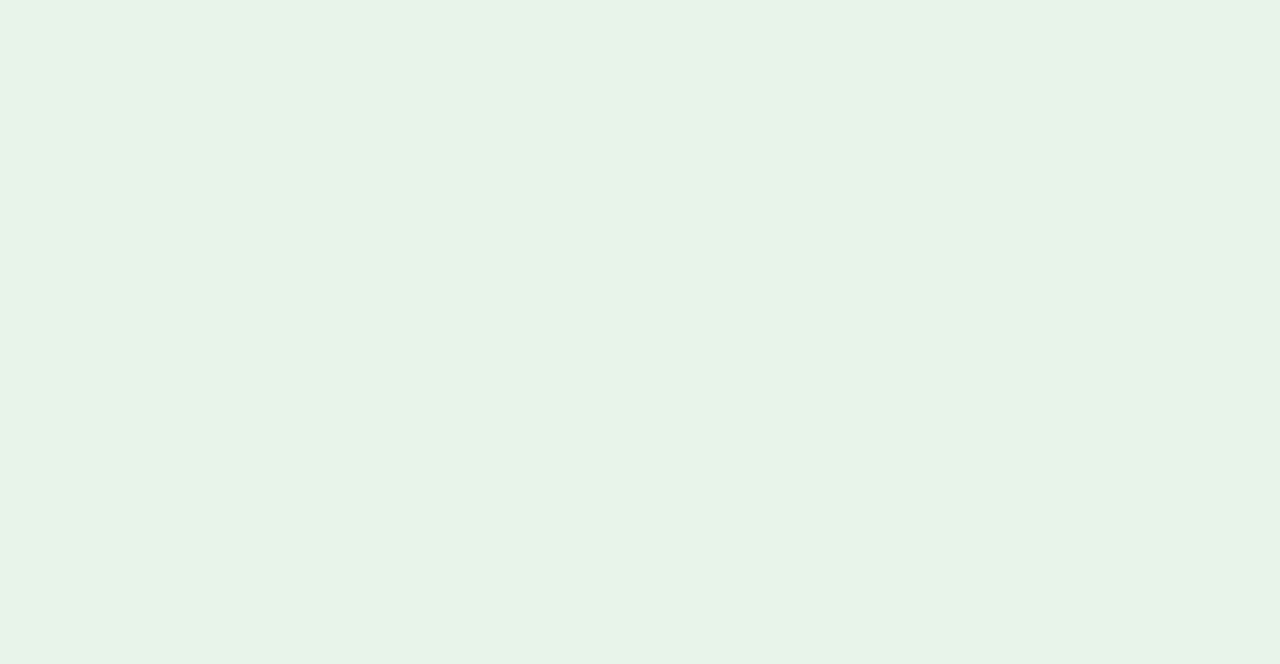
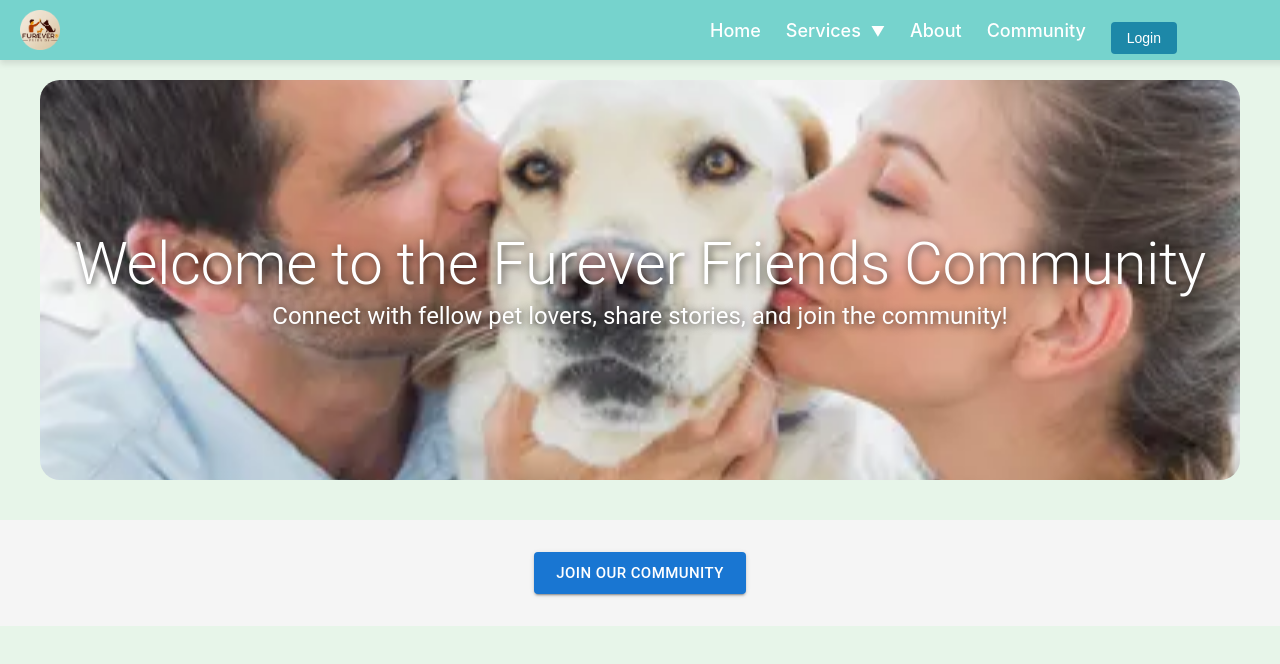
Before and after one commit to Rajat-pandit/myproject, a React (Create React App) app in the folder fureverfriends/: page /community in a window 1280 px wide. Before the commit this address had no page. Shown: the top 664 px of the page. Built offline with nearby package versions, Linux system fonts and the light colour scheme; no server answers.

Commit message:
Landing and navbar for community

```diff
--- a/fureverfriends/src/App.js
+++ b/fureverfriends/src/App.js
@@ -11,6 +11,7 @@ import EmergencyCardForm from "./Components/Services/EmergencyCard";
 import UserSettings from "./Components/Settings/Settings";
 import ForgotPassword from "./Components/LoginSignup/ForgotPassword";
 import ResetPassword from "./Components/LoginSignup/ResetPassword";
+import Community from "./Components/Community/Community";
 
 function App() {
   const [isLoggedIn, setIsLoggedIn]= useState(false);
@@ -50,7 +51,7 @@ function App() {
       <Route path="/card" element={isLoggedIn ? <EmergencyCardForm user={user}/> : <Navigate to="/login" />} />
       <Route path="/forgotpassword" element={<ForgotPassword />} />
       <Route path="/reset-password/:token" element={<ResetPassword />} />
-      {/* <Route path="/community" element={<Community />} /> */}
+      <Route path="/community" element={<Community />} />
     </Routes>
   </Router>
 );
--- /dev/null
+++ b/fureverfriends/src/Components/Community/Community.css
@@ -0,0 +1,53 @@
+.banner{
+    background-image: url('/public/PHM.png');
+    background-size: cover;
+    background-position: center;
+    height: 400px;
+    border-radius: 20px;
+    position: relative;
+    margin: 80px 40px 40px 40px;
+    display: flex;
+    justify-content: center;
+    align-items: center;
+    flex-direction: column;
+    text-align: center;
+}
+
+.banner-caption, .banner-subcaption{
+    color: white;
+    font-weight: bold;
+    text-shadow: 2px 2px 8px rgba(0, 0, 0, 0.7);
+    z-index: 1;
+    margin-bottom: 10px;
+}
+
+.banner-caption{
+    font-size: 2.5rem;
+}
+
+.banner-subcaption{
+    font-size: 1.5rem;
+}
+
+.join-section{
+    display: flex;
+    flex-direction: column;
+    align-items: center;
+    justify-content: center;
+    padding: 2rem;
+    background-color: #f5f5f5;
+    margin-top: 20px;
+}
+
+.join-button{
+    margin-top: 1rem;
+    background-color: #6fbfb9;
+    color: white;
+    padding: 10px 20px;
+    font-size: 1.2rem;
+    border-radius: 5px;
+}
+
+.join-button:hover{
+    background-color: #5aa8a0;
+}
--- /dev/null
+++ b/fureverfriends/src/Components/Community/Community.jsx
@@ -0,0 +1,36 @@
+import React from 'react';
+import {Container, Typography, Button, Box} from "@mui/material";
+import './Community.css'
+import Navbar from '../Navbar/Navbar';
+import { useNavigate } from 'react-router-dom';
+
+function Community(){
+    const navigate = useNavigate();
+    const handleJoinClick = ()=>{
+        navigate('/comunitypost');
+    };
+
+    return (
+        <>
+        <Navbar/>
+        <Container maxWidth={false} disableGutters>
+            <Box className="banner">
+                <Typography variant='h2' className='banner-caption'>
+                    Welcome to the Furever Friends Community
+                </Typography>
+                <Typography variant='h5' className='banner-subcaption'>
+                    Connect with fellow pet lovers, share stories, and join the community!
+                </Typography>
+            </Box>
+
+            <Box className='join-section'>
+                <Button variant='contained' color='primary' className='join-button' size='large' onClick={handleJoinClick}>
+                    Join Our community
+                </Button>
+            </Box>
+        </Container>
+        </>
+    );
+}
+
+export default Community;
--- a/fureverfriends/src/Components/Navbar/Navbar.css
+++ b/fureverfriends/src/Components/Navbar/Navbar.css
@@ -21,8 +21,8 @@
     display: flex;
     align-items: center;
     gap: 25px;
-    margin-left: 350px;
-    padding-left: 400px;
+    margin-left: 300px;
+    padding-left: 350px;
     flex-grow: 1;
 }
 
--- a/fureverfriends/src/Components/Navbar/Navbar.jsx
+++ b/fureverfriends/src/Components/Navbar/Navbar.jsx
@@ -84,6 +84,7 @@ export const Navbar = () => {
               )}
               </li>
             <li>About</li>
+            <li onClick={()=> navigate('/community')}>Community</li>
             <li className='dropdown' onClick={toggleProfileDropdown} ref={profileDropdownRef}>
               {user ? (
                 <div className="profile">
```
